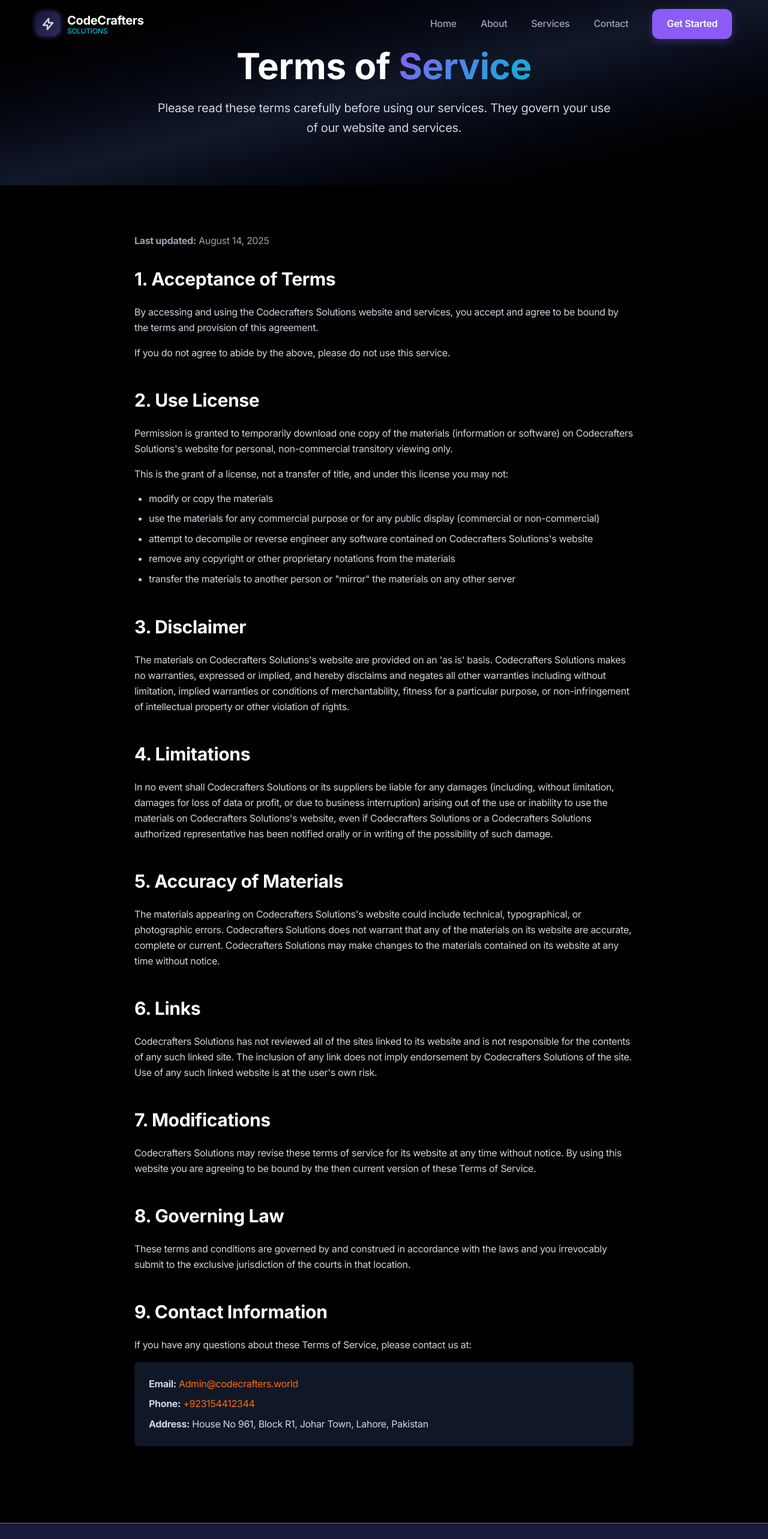
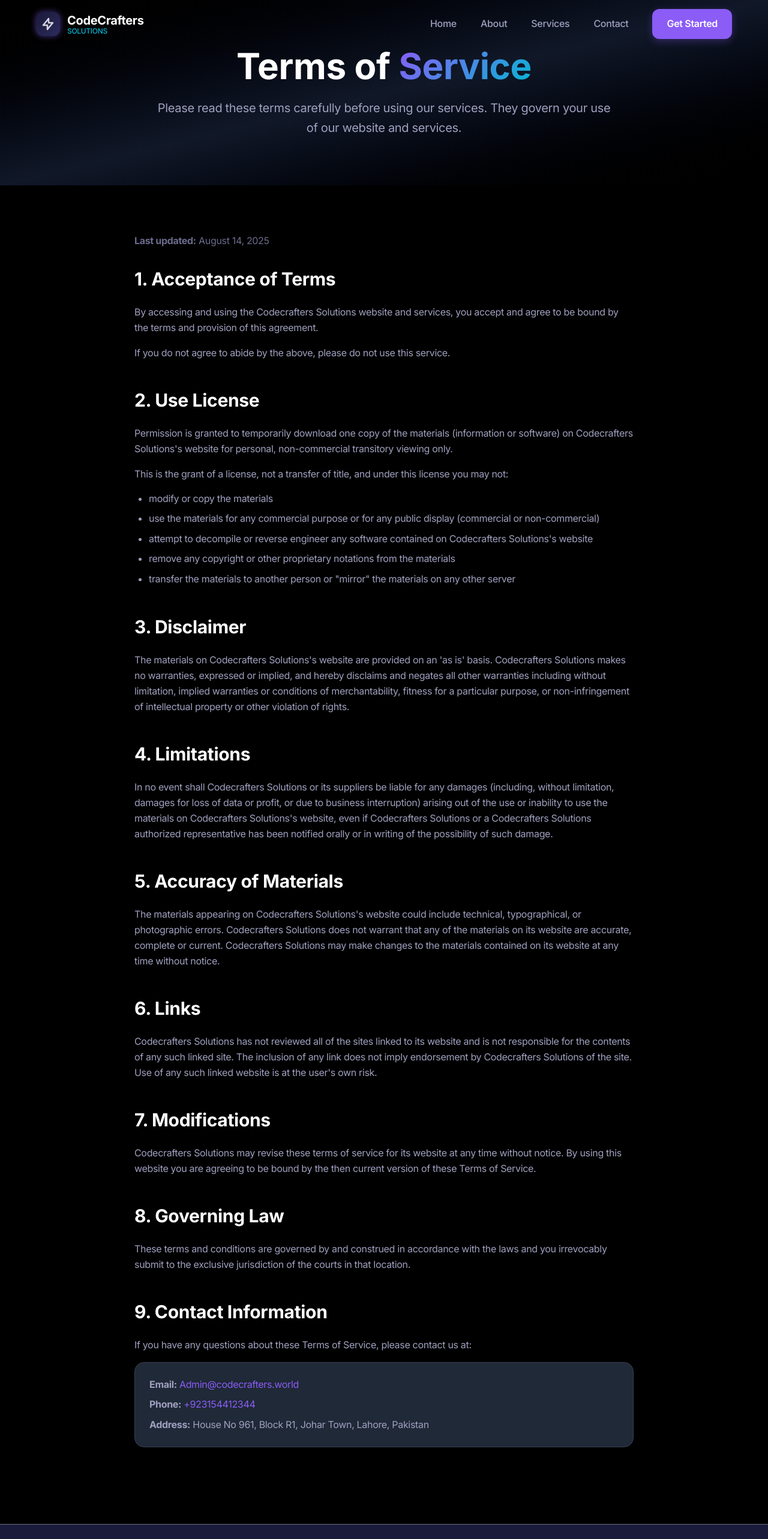
Before and after one commit to MSK-101/codecrafters-solutions, a Next.js app: page /terms-of-service in a window 1280 px wide. Shown: the top 2566 px of the page at 60% size. Built offline with nearby package versions, Linux system fonts and the light colour scheme.

Commit message:
updated design for the policy pages

```diff
--- a/app/terms-of-service/page.tsx
+++ b/app/terms-of-service/page.tsx
@@ -2,7 +2,7 @@
 
 export default function TermsOfService() {
   return (
-    <div className="min-h-screen bg-black text-white">
+    <div className="min-h-screen">
       {/* Hero Section */}
       <section className="relative py-20 bg-gradient-to-br from-black via-gray-900 to-black">
         <div className="absolute inset-0 grid-pattern opacity-10"></div>
@@ -11,7 +11,7 @@
             <h1 className="text-5xl lg:text-6xl font-bold mb-6">
               Terms of <span className="text-gradient neon-text">Service</span>
             </h1>
-            <p className="text-xl text-gray-300 max-w-3xl mx-auto leading-relaxed">
+            <p className="text-xl text-text-secondary max-w-3xl mx-auto leading-relaxed">
               Please read these terms carefully before using our services. They
               govern your use of our website and services.
             </p>
@@ -24,7 +24,7 @@
         <div className="max-w-4xl mx-auto px-4 sm:px-6 lg:px-8">
           <div className="prose prose-lg max-w-none">
             <div className="mb-8 animate-fade-in-up">
-              <p className="text-gray-400">
+              <p className="text-text-muted">
                 <strong>Last updated:</strong>{" "}
                 {new Date().toLocaleDateString("en-US", {
                   year: "numeric",
@@ -38,12 +38,12 @@
               <h2 className="text-3xl font-bold text-white mb-6">
                 1. Acceptance of Terms
               </h2>
-              <p className="text-gray-300 leading-relaxed mb-4">
+              <p className="text-text-secondary leading-relaxed mb-4">
                 By accessing and using the Codecrafters Solutions website and
                 services, you accept and agree to be bound by the terms and
                 provision of this agreement.
               </p>
-              <p className="text-gray-300 leading-relaxed">
+              <p className="text-text-secondary leading-relaxed">
                 If you do not agree to abide by the above, please do not use
                 this service.
               </p>
@@ -53,16 +53,16 @@
               <h2 className="text-3xl font-bold text-white mb-6">
                 2. Use License
               </h2>
-              <p className="text-gray-300 leading-relaxed mb-4">
+              <p className="text-text-secondary leading-relaxed mb-4">
                 Permission is granted to temporarily download one copy of the
                 materials (information or software) on Codecrafters Solutions's
                 website for personal, non-commercial transitory viewing only.
               </p>
-              <p className="text-gray-300 leading-relaxed mb-4">
+              <p className="text-text-secondary leading-relaxed mb-4">
                 This is the grant of a license, not a transfer of title, and
                 under this license you may not:
               </p>
-              <ul className="list-disc pl-6 mb-6 text-gray-300 space-y-2">
+              <ul className="list-disc pl-6 mb-6 text-text-secondary space-y-2">
                 <li>modify or copy the materials</li>
                 <li>
                   use the materials for any commercial purpose or for any public
@@ -87,7 +87,7 @@
               <h2 className="text-3xl font-bold text-white mb-6">
                 3. Disclaimer
               </h2>
-              <p className="text-gray-300 leading-relaxed mb-4">
+              <p className="text-text-secondary leading-relaxed mb-4">
                 The materials on Codecrafters Solutions's website are provided
                 on an 'as is' basis. Codecrafters Solutions makes no warranties,
                 expressed or implied, and hereby disclaims and negates all other
@@ -102,7 +102,7 @@
               <h2 className="text-3xl font-bold text-white mb-6">
                 4. Limitations
               </h2>
-              <p className="text-gray-300 leading-relaxed">
+              <p className="text-text-secondary leading-relaxed">
                 In no event shall Codecrafters Solutions or its suppliers be
                 liable for any damages (including, without limitation, damages
                 for loss of data or profit, or due to business interruption)
@@ -117,7 +117,7 @@
               <h2 className="text-3xl font-bold text-white mb-6">
                 5. Accuracy of Materials
               </h2>
-              <p className="text-gray-300 leading-relaxed">
+              <p className="text-text-secondary leading-relaxed">
                 The materials appearing on Codecrafters Solutions's website
                 could include technical, typographical, or photographic errors.
                 Codecrafters Solutions does not warrant that any of the
@@ -129,7 +129,7 @@
 
             <div className="mb-12 animate-fade-in-up">
               <h2 className="text-3xl font-bold text-white mb-6">6. Links</h2>
-              <p className="text-gray-300 leading-relaxed">
+              <p className="text-text-secondary leading-relaxed">
                 Codecrafters Solutions has not reviewed all of the sites linked
                 to its website and is not responsible for the contents of any
                 such linked site. The inclusion of any link does not imply
@@ -142,7 +142,7 @@
               <h2 className="text-3xl font-bold text-white mb-6">
                 7. Modifications
               </h2>
-              <p className="text-gray-300 leading-relaxed">
+              <p className="text-text-secondary leading-relaxed">
                 Codecrafters Solutions may revise these terms of service for its
                 website at any time without notice. By using this website you
                 are agreeing to be bound by the then current version of these
@@ -154,7 +154,7 @@
               <h2 className="text-3xl font-bold text-white mb-6">
                 8. Governing Law
               </h2>
-              <p className="text-gray-300 leading-relaxed">
+              <p className="text-text-secondary leading-relaxed">
                 These terms and conditions are governed by and construed in
                 accordance with the laws and you irrevocably submit to the
                 exclusive jurisdiction of the courts in that location.
@@ -165,30 +165,30 @@
               <h2 className="text-3xl font-bold text-white mb-6">
                 9. Contact Information
               </h2>
-              <p className="text-gray-300 leading-relaxed mb-4">
+              <p className="text-text-secondary leading-relaxed mb-4">
                 If you have any questions about these Terms of Service, please
                 contact us at:
               </p>
-              <div className="bg-gray-900 p-6 rounded-lg">
-                <p className="text-gray-300 mb-2">
+              <div className="card-modern p-6 rounded-lg">
+                <p className="text-text-secondary mb-2">
                   <strong>Email:</strong>{" "}
                   <a
                     href="mailto:Admin@codecrafters.world"
-                    className="text-orange-500 hover:text-orange-400 transition-colors"
+                    className="text-primary hover:text-orange-400 transition-colors"
                   >
                     Admin@codecrafters.world
                   </a>
                 </p>
-                <p className="text-gray-300 mb-2">
+                <p className="text-text-secondary mb-2">
                   <strong>Phone:</strong>{" "}
                   <a
                     href="tel:+923154412344"
-                    className="text-orange-500 hover:text-orange-400 transition-colors"
+                    className="text-primary hover:text-orange-400 transition-colors"
                   >
                     +923154412344
                   </a>
                 </p>
-                <p className="text-gray-300">
+                <p className="text-text-secondary">
                   <strong>Address:</strong> House No 961, Block R1, Johar Town,
                   Lahore, Pakistan
                 </p>
```
Also changed, not shown: app/cookie-policy/page.tsx (+24 -24 lines), app/privacy-policy/page.tsx (+25 -25 lines).
